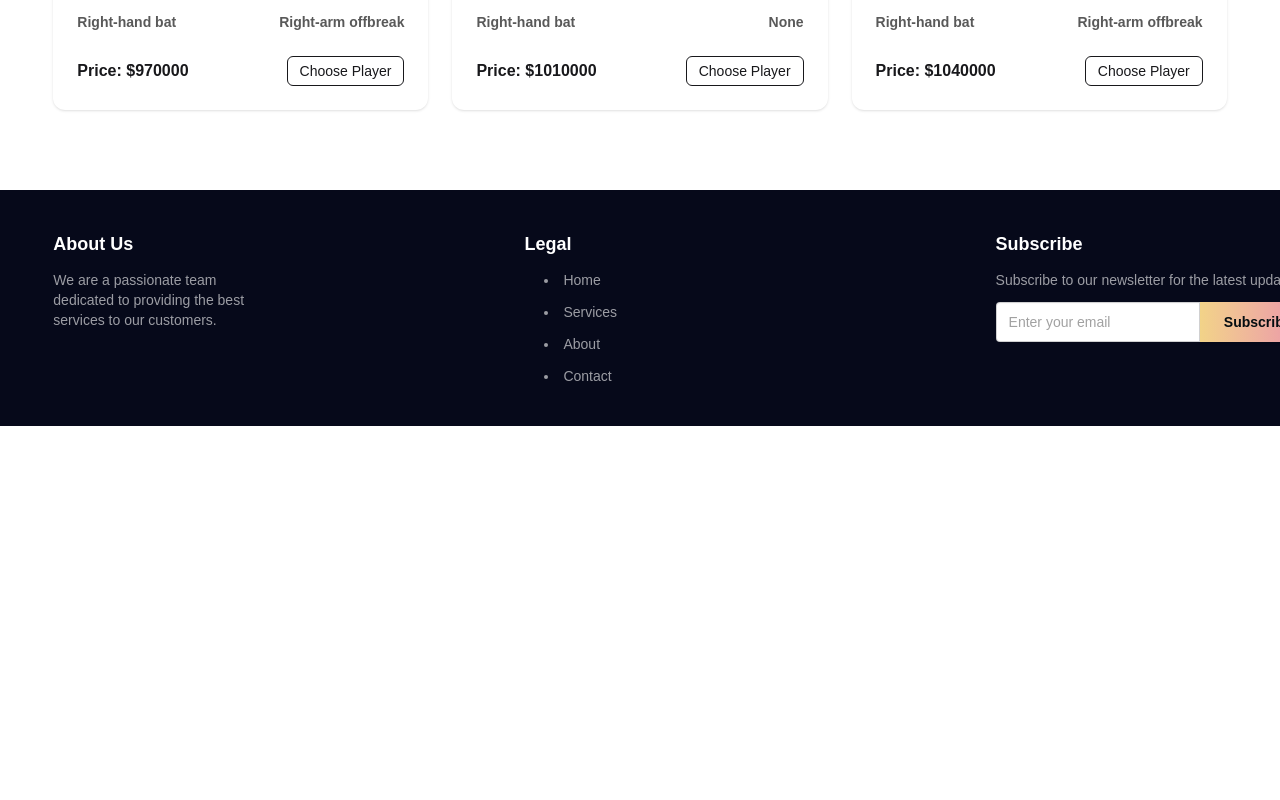
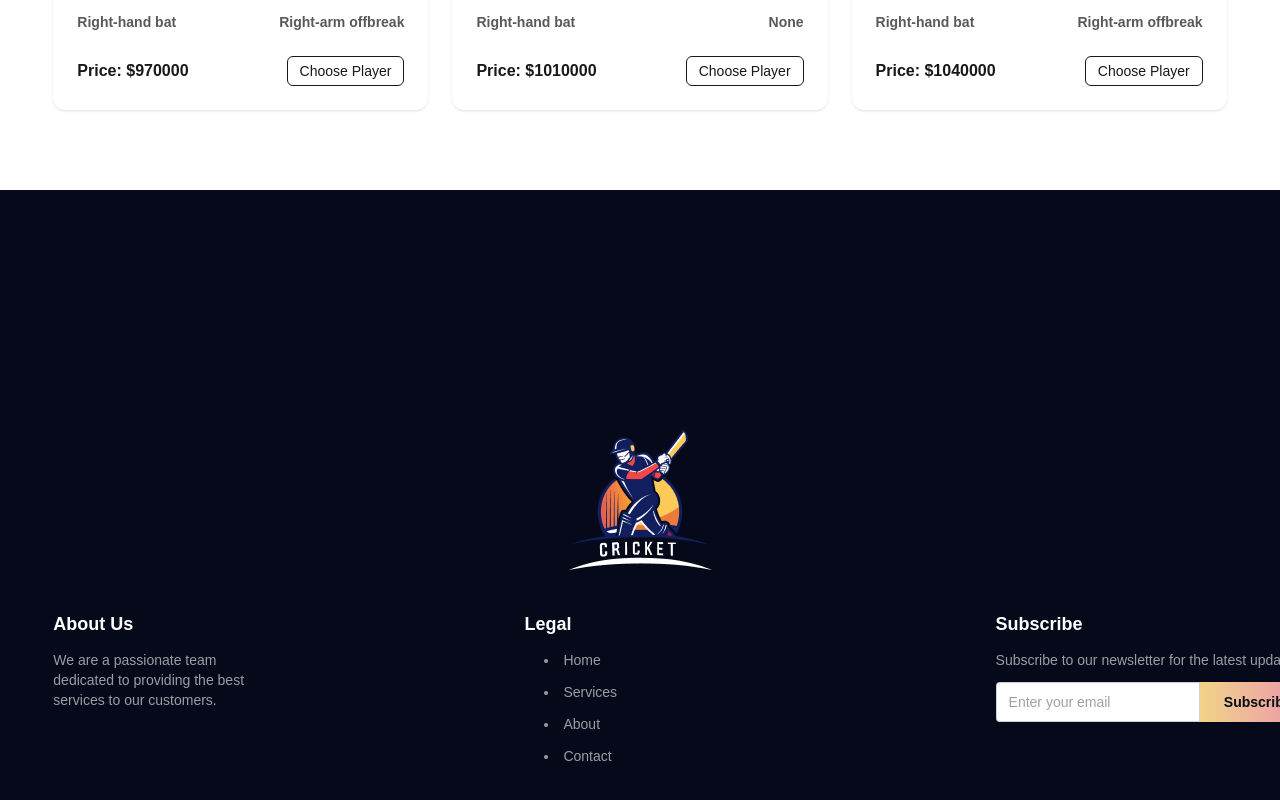
Before and after one commit to Shashuvo/Select-Your-XI, a React (Vite) app: page / in a window 1280 px wide. Shown: the part 3253-4053 px from the top of the page. Before the commit the page ends 3679 px from the top, so only its background shows below. Built offline with nearby package versions, Linux system fonts and the light colour scheme.

Commit message:
footer initially added

```diff
--- a/src/components/Footer/Footer.jsx
+++ b/src/components/Footer/Footer.jsx
@@ -1,8 +1,12 @@
 import React from 'react';
+import logo from "../../assets/logo-footer.png"
 
 const Footer = () => {
     return (
         <div className='bg-[#06091A] text-white'>
+            <div className='flex justify-center pt-60'>
+                <img src={logo} alt="Logo Image" />
+            </div>
             <footer className="footer w-11/12 mx-auto sm:footer-horizontal py-10 grid grid-cols-1 md:grid-cols-3 gap-60">
                 <nav>
                     <h1 className='font-semibold text-lg mb-1'>About Us</h1>
```
